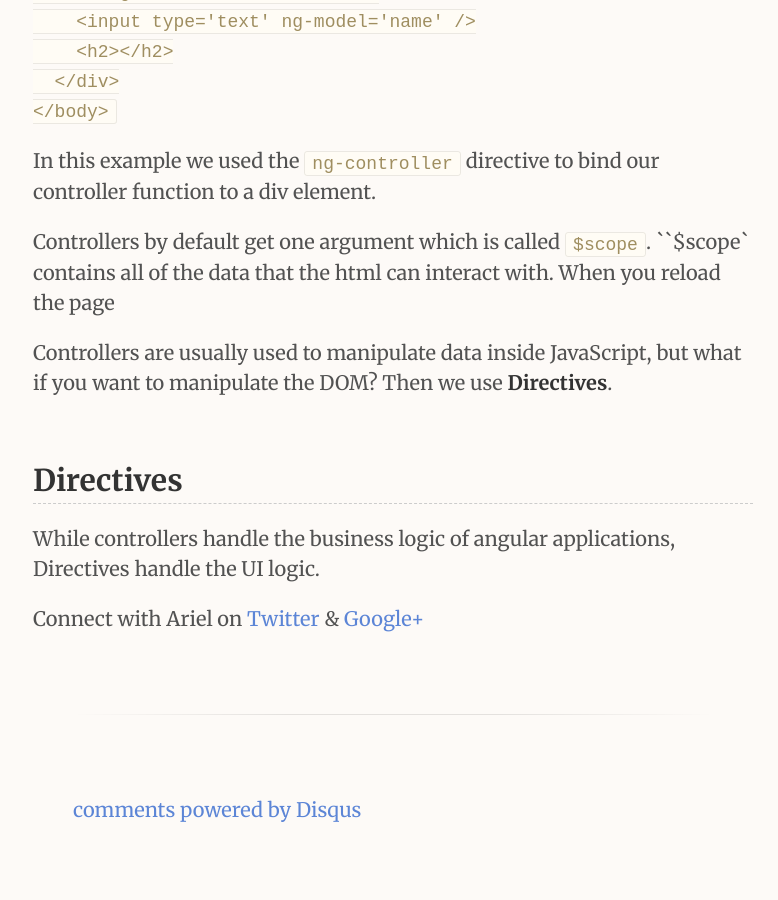
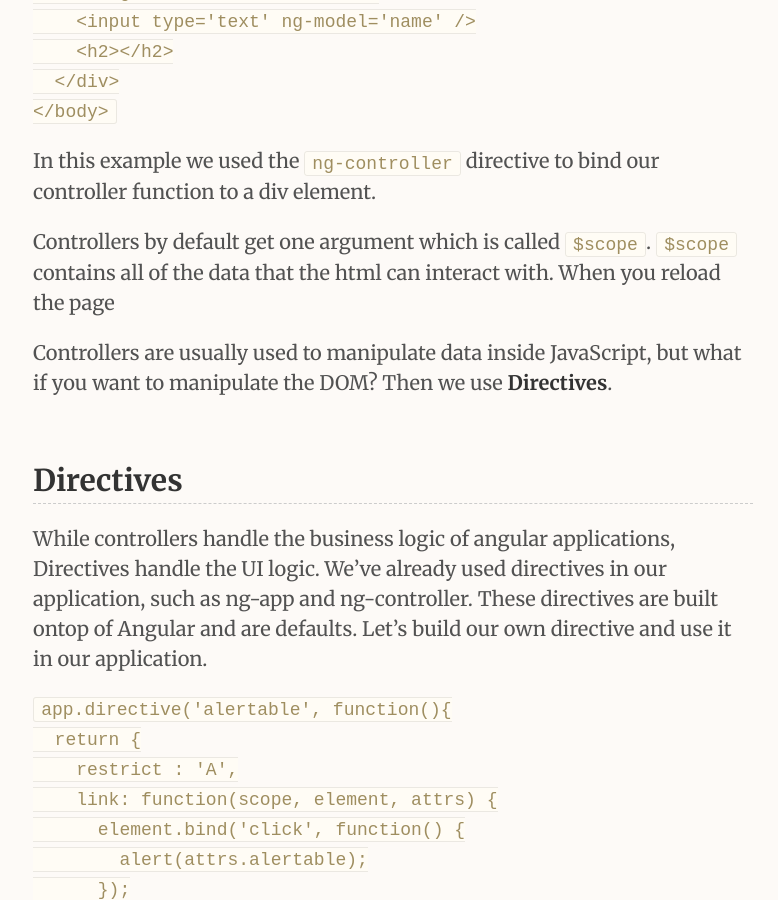
Before and after one commit to ArielSaldana/arielsaldana.github.io, a Jekyll site: the page built from _posts/2015-04-25-Angular-Hello-World.md, in a window 1280 px wide and 900 px high, scrolled down 3075 px. Shown: the whole window, without its empty margins (247-1025 px from the left). Built offline with Jekyll 4.4.1, drawn with Linux system fonts in a browser that asks for light colours; Markdown is read by kramdown in place of the engine named in the settings; comment, search, counter and statistics services are not loaded; some of the changed text lies outside the part shown.

Commit message:
Update 2015-04-25-Angular-Hello-World.md

````diff
--- a/_posts/2015-04-25-Angular-Hello-World.md
+++ b/_posts/2015-04-25-Angular-Hello-World.md
@@ -77,13 +77,42 @@ And the HTML
 
 In this example we used the `ng-controller` directive to bind our controller function to a div element.
 
-Controllers by default get one argument which is called `$scope`. ``$scope` contains all of the data that the html can interact with. When you reload the page
+Controllers by default get one argument which is called `$scope`. `$scope` contains all of the data that the html can interact with. When you reload the page
 
 Controllers are usually used to manipulate data inside JavaScript, but what if you want to manipulate the DOM? Then we use __Directives__.
 
 ## Directives
 
-While controllers handle the business logic of angular applications, Directives handle the UI logic.
+While controllers handle the business logic of angular applications, Directives handle the UI logic. We've already used directives in our application, such as ng-app and ng-controller. These directives are built ontop of Angular and are defaults. Let's build our own directive and use it in our application.
+
+
+```JavaScript
+app.directive('alertable', function(){
+  return {
+    restrict : 'A',
+    link: function(scope, element, attrs) {
+      element.bind('click', function() {
+        alert(attrs.alertable);
+      });
+     }
+  };
+});
+```
+
+```HTML
+<li ng-repeat='person in people'>
+  <span alertable='{{person}}'>{{person}}</span>
+</li>
+```
+
+As you can see, directives return an object that will define the directive. There are several optional arguments that can be passed here, but let’s look at the two we used here:
+
+#restrict : This tells your directive what kind of directive it will be. restrict is required and there are four possible arguments that can be passed to it:
+
+#E : Element. example usage: `<my-directive></my-directive>`
+#A : Attribute. example usage: `<div my-directive></div>`
+#C : Class. example usage: `<div class='my-directive'></div>`
+#M : Comment. example usage: `<!-- directive:my-directive -->`
 
 
 Connect with Ariel on [Twitter](https://twitter.com/yerariel) & <a rel="author" href="https://plus.google.com/+ArielSal"> Google+ </a>
````
